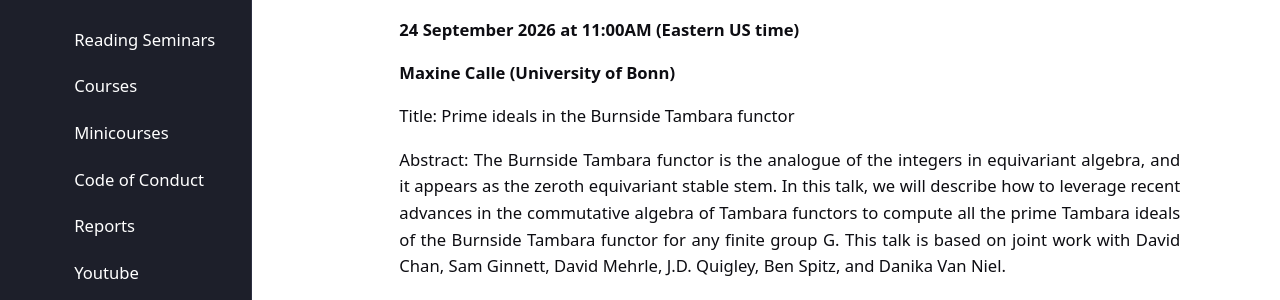
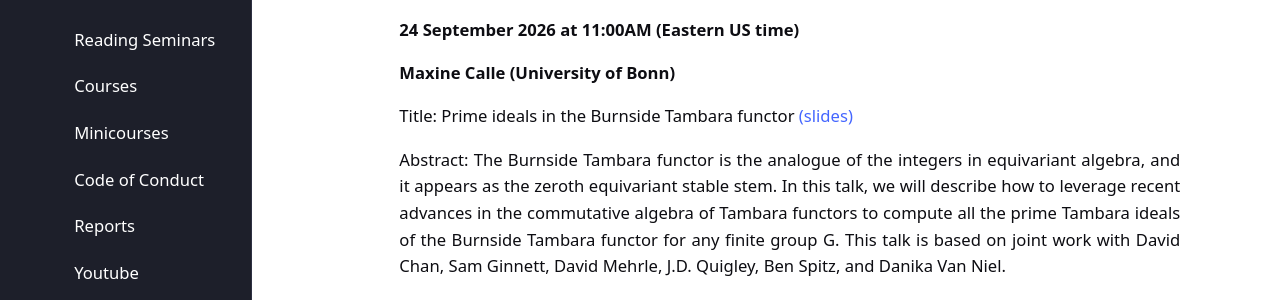
Before and after one commit to eCHTorc/eCHTorc.github.io, a Jekyll site: the page built from echt-research-seminar.html, in a window 1280 px wide and 900 px high, scrolled down 1529 px. Shown: the part 156-456 px from the top of the window. Built offline with Jekyll 4.4.1, drawn with Linux system fonts in a browser that asks for light colours.

Commit message:
add calle research seminar slides

```diff
--- a/echt-research-seminar.html
+++ b/echt-research-seminar.html
@@ -126,7 +126,7 @@ Abstract: TBA
 </p>
 
 <p>
-Title: Prime ideals in the Burnside Tambara functor
+Title: Prime ideals in the Burnside Tambara functor <a href="/files/calle-prime-ideals.pdf"> (slides)</a>
 </p>
 
 <p>
```
Also changed, not shown: 2 other files.
